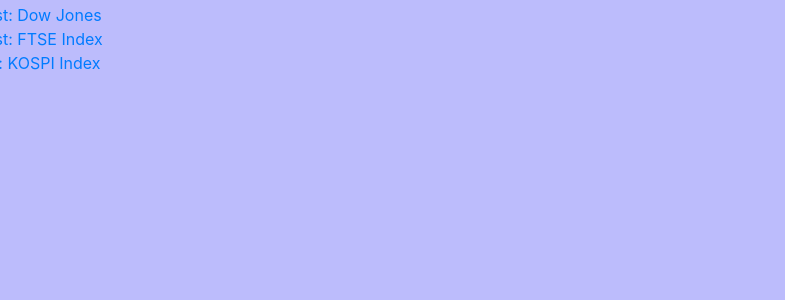
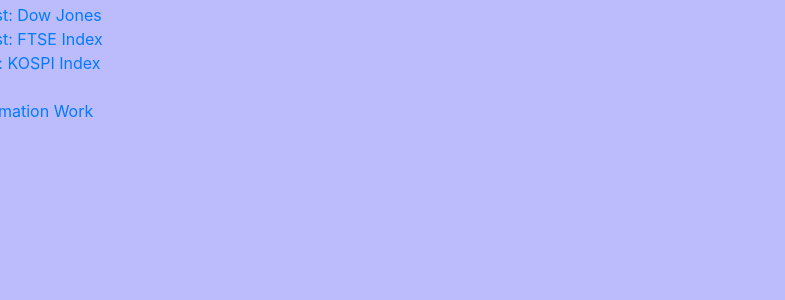
Before and after one commit to KrystalWang070/Covid_Stock_Market, a Flask app: page / in a window 1480 px wide; the page is wider, and only the part inside the window is pictured. Shown: the part 1140-1440 px from the top of that part, without its empty margins (0-785 px from the left). Run offline with Flask 2, Linux system fonts and the light colour scheme; some libraries are stand-ins or nearby versions.

Commit message:
add animation link and fix other issues

```diff
--- a/project3/templates/index.html
+++ b/project3/templates/index.html
@@ -108,6 +108,7 @@
             <div id="plot-usa"></div>
 
           </div>
+
         </div>
         <div id="chartRow">
           <!-- Plot S Korea -->
@@ -121,9 +122,10 @@
           <!-- Plot UK -->
           <div class="col-md-8">
             <h5>United Kingdom Covid-19 cases vs FTSE Index</h5>
-            <div id="plot-uk"></div>
+            <div id="plot-kr"></div>
 
           </div>
+
         </div>
         <div id="chartRow">
           <!-- Plot Global -->
@@ -151,8 +153,14 @@
           <div class="col-md-8">
             <a href="https://github.com/KrystalWang070/Flask">GitHub</a>
           </div>
+          <div class="col-md-8">
+            <a href="animation.html">More Animation Work</a>
+          </div>
 
         </div>
+
+
+
 
 
       <script>
```
Also changed, not shown: 3 other files.
